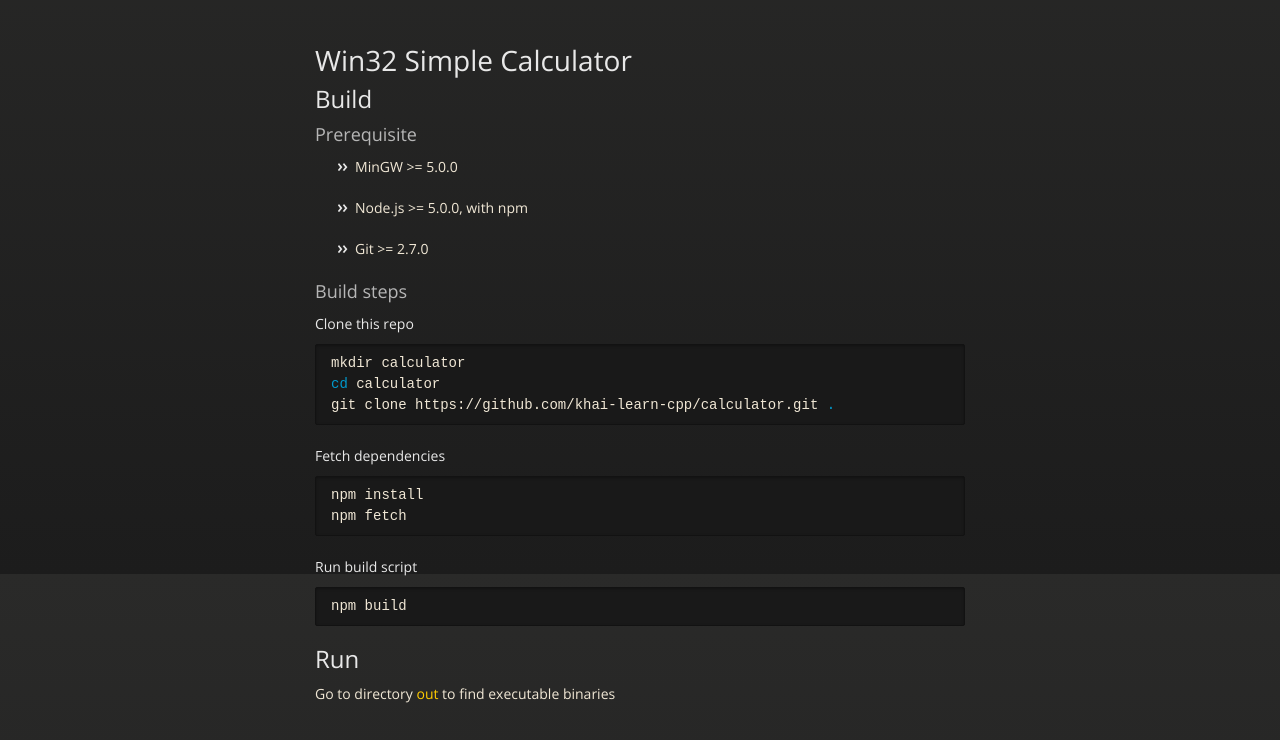
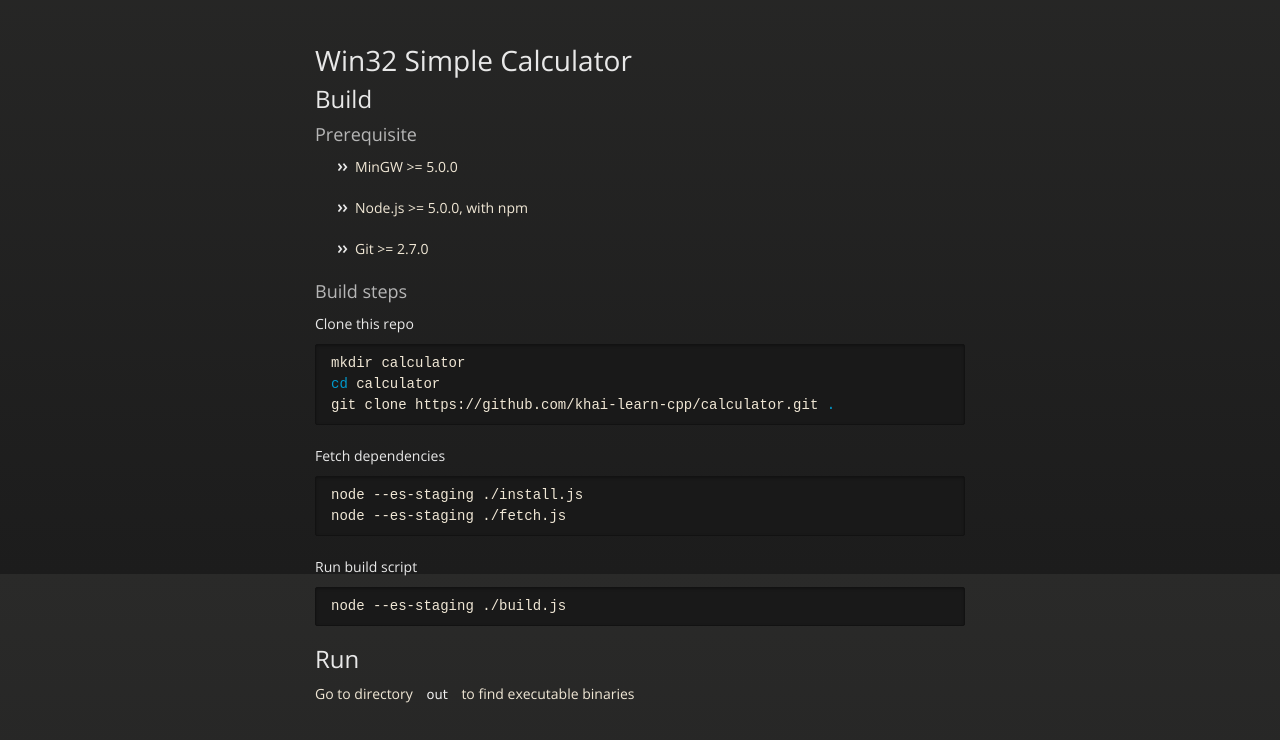
Before and after one commit to khai-learn-cpp/calculator, a plain HTML site: page index.html in a window 1280 px wide. Shown: the part 226-966 px from the top of the page. Drawn offline with nearby package versions, Linux system fonts and the light colour scheme.

```diff
--- a/index.html
+++ b/index.html
@@ -4,7 +4,6 @@
     <meta charset="utf-8">
     <meta http-equiv="X-UA-Compatible" content="chrome=1">
     <title>Calculator by khai-learn-cpp</title>
-    <link rel="shortcut icon" href="./favicon.png">
     <link rel="stylesheet" href="stylesheets/styles.css">
     <link rel="stylesheet" href="stylesheets/github-dark.css">
     <script src="https://ajax.googleapis.com/ajax/libs/jquery/1.7.1/jquery.min.js"></script>
@@ -67,18 +66,18 @@
 <h4>
 <a id="fetch-dependencies" class="anchor" href="#fetch-dependencies" aria-hidden="true"><span aria-hidden="true" class="octicon octicon-link"></span></a>Fetch dependencies</h4>
 
-<div class="highlight highlight-source-shell"><pre>npm install
-npm fetch</pre></div>
+<div class="highlight highlight-source-shell"><pre>node --es-staging ./install.js
+node --es-staging ./fetch.js</pre></div>
 
 <h4>
 <a id="run-build-script" class="anchor" href="#run-build-script" aria-hidden="true"><span aria-hidden="true" class="octicon octicon-link"></span></a>Run build script</h4>
 
-<div class="highlight highlight-source-shell"><pre>npm build</pre></div>
+<div class="highlight highlight-source-shell"><pre>node --es-staging ./build.js</pre></div>
 
 <h2>
 <a id="run" class="anchor" href="#run" aria-hidden="true"><span aria-hidden="true" class="octicon octicon-link"></span></a>Run</h2>
 
-<p>Go to directory <a href="./out">out</a> to find executable binaries</p>
+<p>Go to directory <code>out</code> to find executable binaries</p>
       </section>
 
     </div>
```
Also changed, not shown: params.json (+1 -1 lines).
